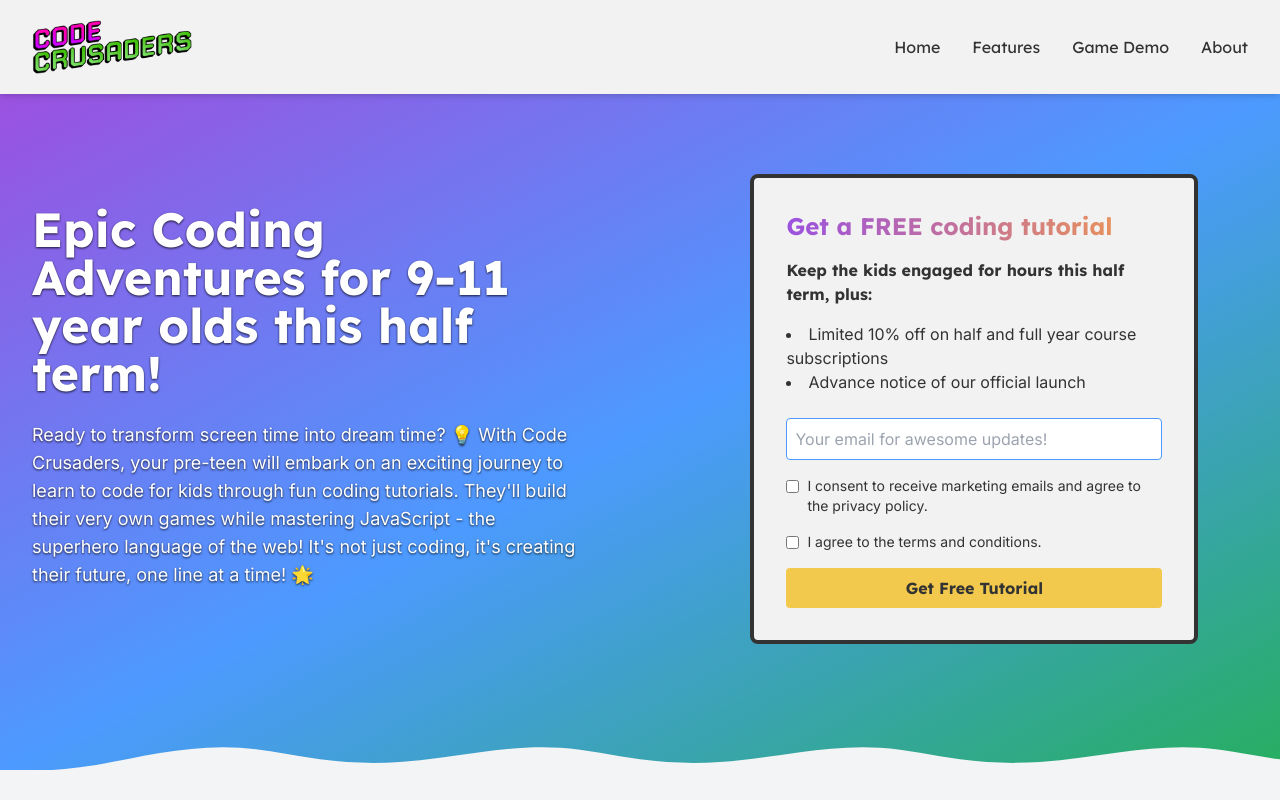
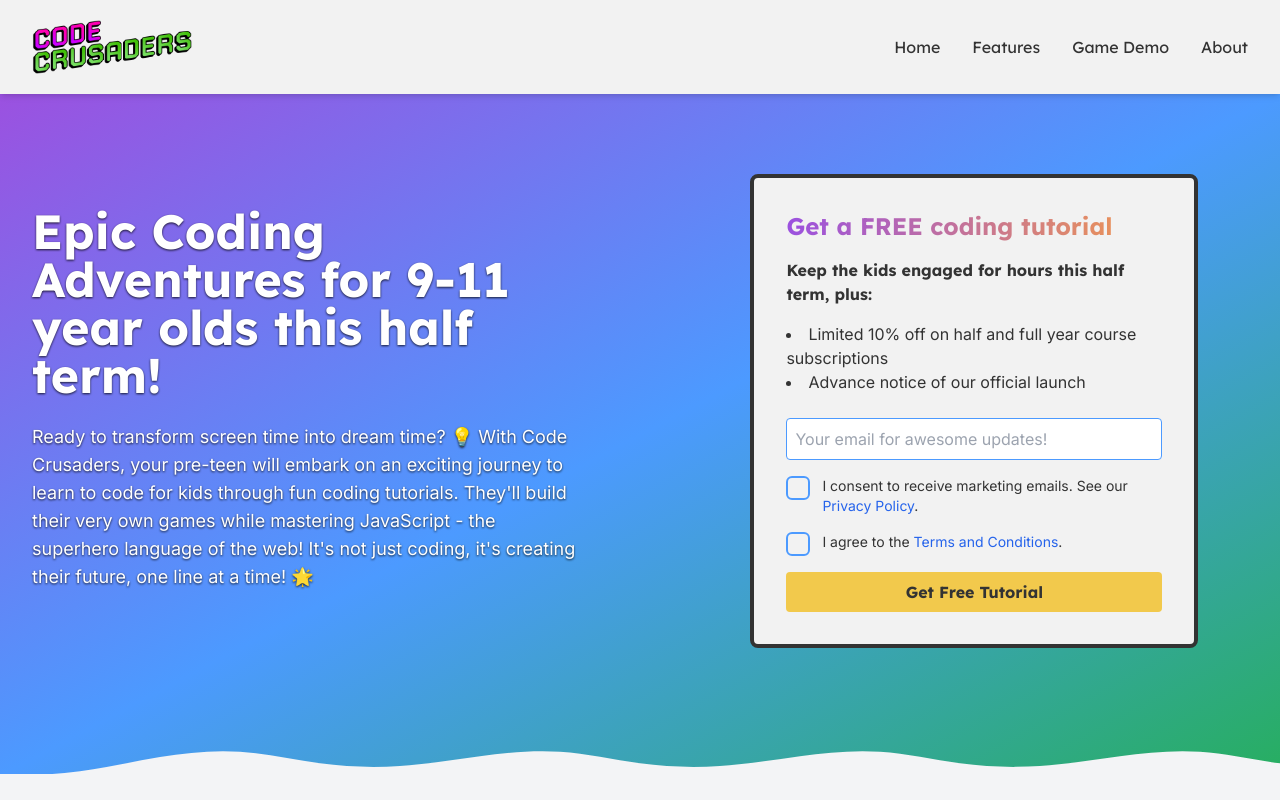
Before and after one commit to jonthebeef/code-crusaders, a Next.js app: page / in a window 1280 px wide. Shown: the top 800 px of the page. Built offline with nearby package versions, Linux system fonts and the light colour scheme.

Commit message:
style: Enhance checkbox UI in Hero component for better visibility and appeal

```diff
--- a/app/components/Hero.tsx
+++ b/app/components/Hero.tsx
@@ -4,6 +4,7 @@ import React, { useState } from 'react'
 import { motion } from 'framer-motion'
 import { Lexend } from 'next/font/google'
 import { sendGTMEvent } from '@next/third-parties/google'
+import Link from 'next/link'
 
 const lexend = Lexend({ subsets: ['latin'] })
 
@@ -35,7 +36,6 @@ const Hero: React.FC = () => {
       })
 
       const data = await response.json()
-      console.log('API Response:', data)
 
       if (response.ok) {
         setSubmitMessage('Thank you for your interest! We\'ll be in touch soon.')
@@ -101,27 +101,41 @@ const Hero: React.FC = () => {
                   onChange={(e) => setEmail(e.target.value)}
                   aria-label="Email address"
                 />
-                <div className="flex items-start">
+                <div className="flex items-start space-x-3">
+                  <div className="relative flex items-center h-6 w-6">
                     <input
                       type="checkbox"
-                    id="gdpr_consent"
-                    className="mt-1 mr-2"
+                      id="marketing_consent"
+                      className="appearance-none h-6 w-6 border-2 border-[#4C9AFF] rounded-md checked:bg-[#4C9AFF] checked:border-transparent focus:outline-none cursor-pointer transition-all duration-200 ease-in-out"
                       checked={marketingConsent}
                       onChange={(e) => setMarketingConsent(e.target.checked)}
                       required
                     />
-                  <label htmlFor="gdpr_consent" className="text-sm">I consent to receive marketing emails and agree to the privacy policy.</label>
+                    <svg className="absolute w-4 h-4 pointer-events-none text-white left-1 top-1" viewBox="0 0 20 20" fill="currentColor" style={{ display: marketingConsent ? 'block' : 'none' }}>
+                      <path fillRule="evenodd" d="M16.707 5.293a1 1 0 010 1.414l-8 8a1 1 0 01-1.414 0l-4-4a1 1 0 011.414-1.414L8 12.586l7.293-7.293a1 1 0 011.414 0z" clipRule="evenodd" />
+                    </svg>
                   </div>
-                <div className="flex items-start">
+                  <label htmlFor="marketing_consent" className="text-sm flex-1">
+                    I consent to receive marketing emails. See our <Link href="/privacy-policy" className="text-blue-600 hover:underline">Privacy Policy</Link>.
+                  </label>
+                </div>
+                <div className="flex items-start space-x-3">
+                  <div className="relative flex items-center h-6 w-6">
                     <input
                       type="checkbox"
                       id="terms_consent"
-                    className="mt-1 mr-2"
+                      className="appearance-none h-6 w-6 border-2 border-[#4C9AFF] rounded-md checked:bg-[#4C9AFF] checked:border-transparent focus:outline-none cursor-pointer transition-all duration-200 ease-in-out"
                       checked={termsConsent}
                       onChange={(e) => setTermsConsent(e.target.checked)}
                       required
                     />
-                  <label htmlFor="terms_consent" className="text-sm">I agree to the terms and conditions.</label>
+                    <svg className="absolute w-4 h-4 pointer-events-none text-white left-1 top-1" viewBox="0 0 20 20" fill="currentColor" style={{ display: termsConsent ? 'block' : 'none' }}>
+                      <path fillRule="evenodd" d="M16.707 5.293a1 1 0 010 1.414l-8 8a1 1 0 01-1.414 0l-4-4a1 1 0 011.414-1.414L8 12.586l7.293-7.293a1 1 0 011.414 0z" clipRule="evenodd" />
+                    </svg>
+                  </div>
+                  <label htmlFor="terms_consent" className="text-sm flex-1">
+                    I agree to the <Link href="/terms-and-conditions" className="text-blue-600 hover:underline">Terms and Conditions</Link>.
+                  </label>
                 </div>
                 <motion.button
                   whileHover={{ scale: 1.05 }}
```
Lines whose indentation alone changed are shown as unchanged.
